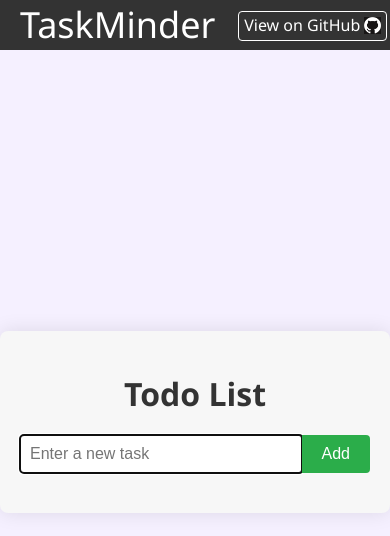
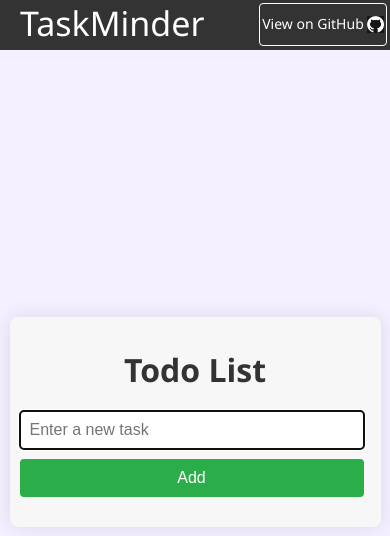
Before and after one commit to prajesh8484/TaskMinder, a plain HTML site: page index.html in a window 390 px wide. Drawn offline with Linux system fonts and the light colour scheme.

Commit message:
add responsive style

```diff
--- a/style.css
+++ b/style.css
@@ -126,3 +126,57 @@ li {
   vertical-align: middle;
   margin-bottom: 2px;
 }
+
+@media only screen and (max-width: 600px) {
+  .container {
+    padding: 10px;
+  }
+
+  .input-container {
+    flex-direction: column;
+  }
+
+  input[type="text"] {
+    margin-right: 7px;
+    margin-bottom: 10px;
+    border-radius: 4px;
+  }
+
+  button {
+    margin-right: 7px;
+    border-radius: 4px;
+  }
+
+  .header-content {
+    flex-direction: row;
+    align-items:stretch;
+    margin: auto;
+  }
+
+  .github-button {
+    color: #fff;
+    font-size: 14px;
+    text-decoration: none;
+    border: solid white 1px;
+    border-radius: 4px;
+    padding: 10px;
+    padding-left: 2px;
+    padding-right: 2px;
+    box-sizing: border-box;
+    margin-right: 15px;
+    margin-top: 3px;
+    transition: color, border-color 0.12s;
+    background-color: #333;
+    vertical-align: middle;
+  }
+
+  .github-button:hover {
+    color: rgb(222, 222, 222);
+    border-color: rgb(222, 222, 222);
+  }
+
+  .huge-stylish-text {
+    font-size: 34px;
+  }
+
+}
```
